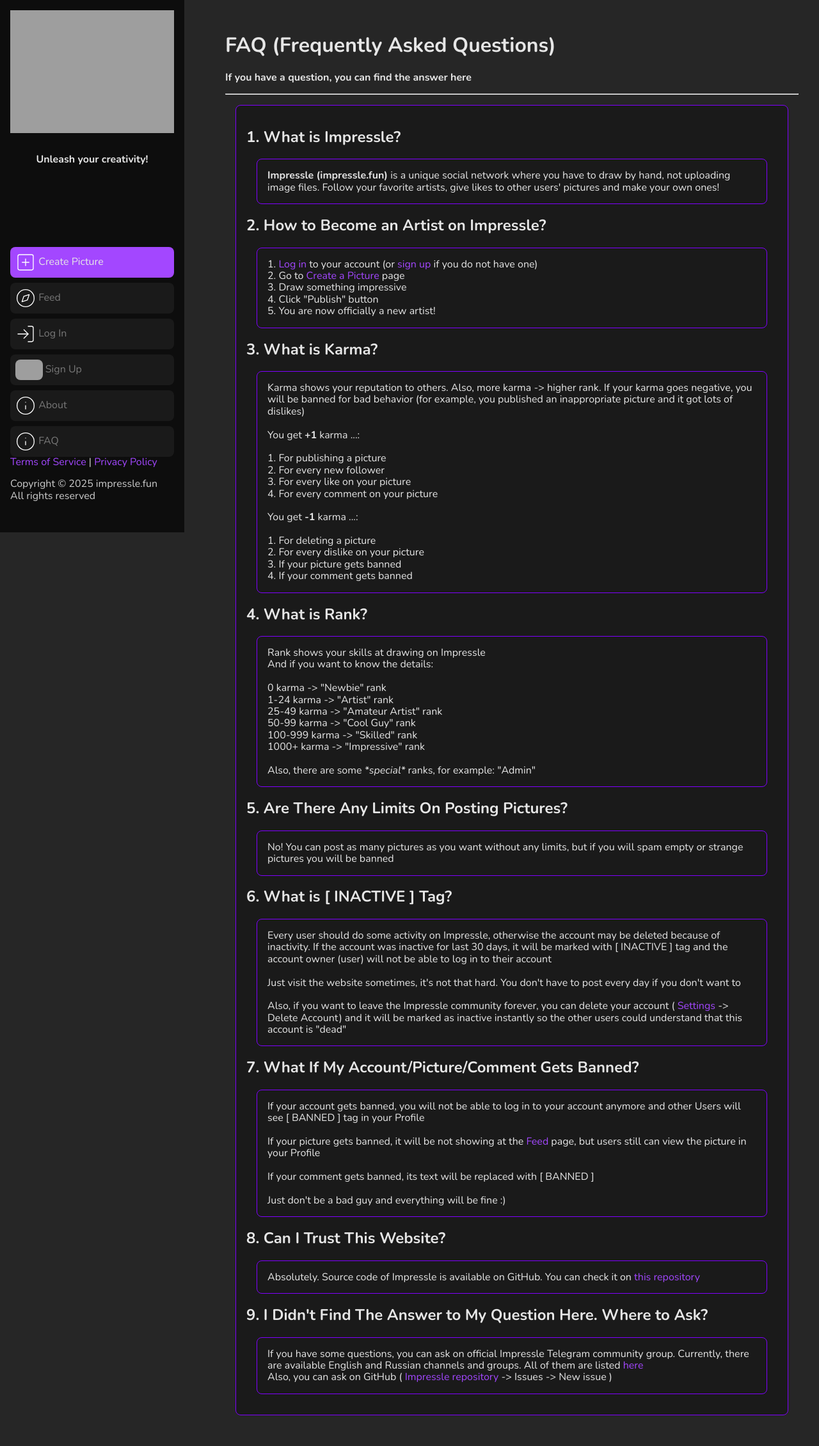
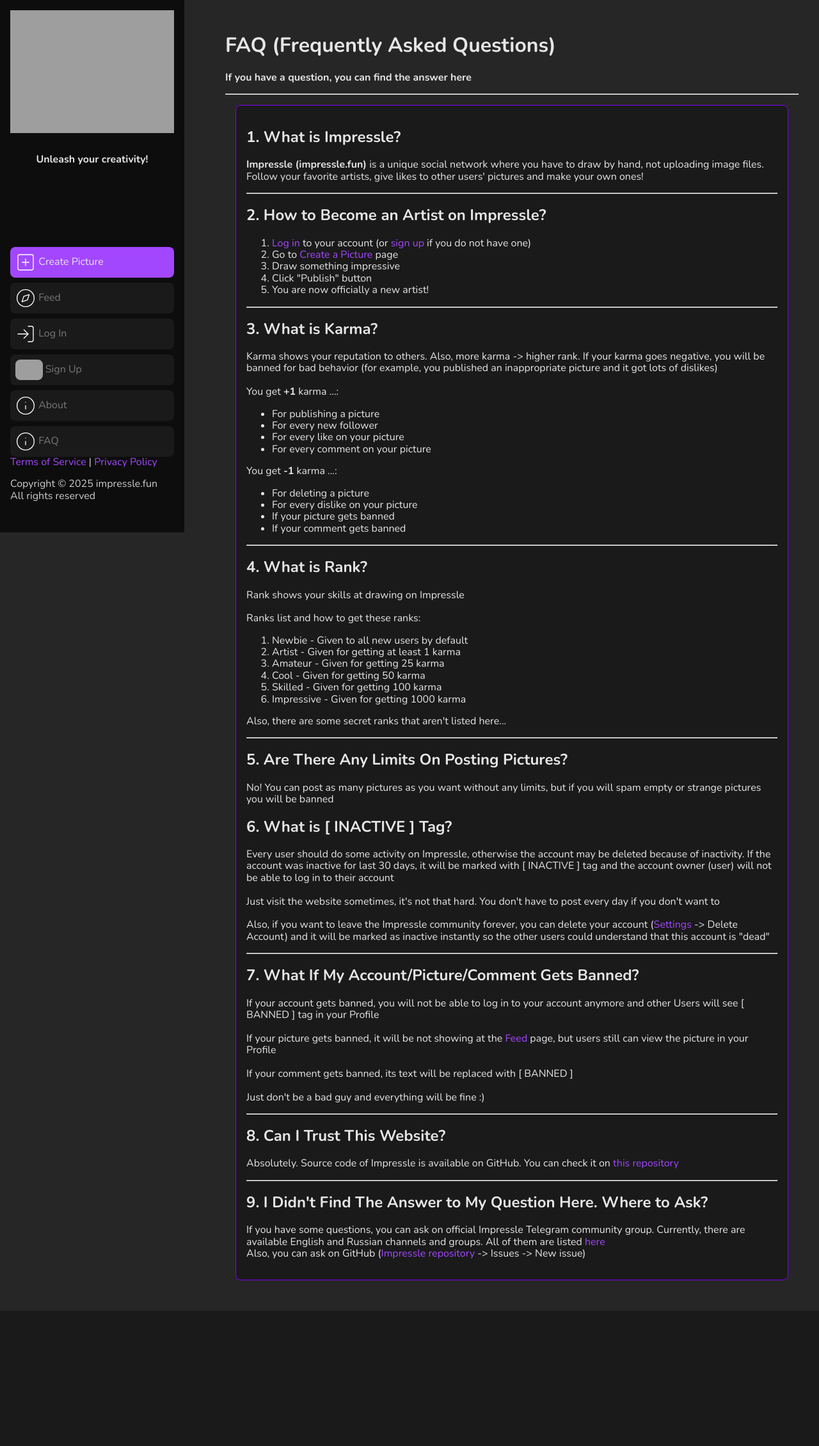
Before and after one commit to desyatkoff/impressle, a Flask app: page /faq in a window 1280 px wide. Shown: the whole page at 64% size. After the commit the page ends 2001 px from the top, so only its background shows below. Run offline with Flask 3, Linux system fonts and the light colour scheme; some libraries are stand-ins or nearby versions; grey boxes are pictures that could not be loaded.

Commit message:
UPDATE: Improved FAQ page

```diff
--- a/website/templates/faq.html
+++ b/website/templates/faq.html
@@ -24,24 +24,33 @@
         class = "card"
     >
         <div>
-            <h2 class="question">
+            <h2
+                class = "question"
+                id = "what-is-impressle"
+            >
                 1. What is Impressle?
             </h2>
 
-            <p class="card answer">
+            <p class="answer">
                 <b>Impressle (impressle.fun)</b> is a unique social network where you have to draw
                 by hand, not uploading image files. Follow your favorite artists, give likes to
                 other users' pictures and make your own ones!
             </p>
         </div>
 
+        <hr />
+
         <div>
-            <h2 class="question">
+            <h2
+                class = "question"
+                id = "how-to-become-an-artist-on-impressle"
+            >
                 2. How to Become an Artist on Impressle?
             </h2>
 
-            <p class="card answer">
-                1.
+            <p class="answer">
+                <ol>
+                    <li>
                         <a href="{{ url_for('auth.login') }}">
                             Log in
                         </a>
@@ -50,39 +59,38 @@
                             sign up
                         </a>
                         if you do not have one)
-
-                <br />
-
-                2.
+                    </li>
+                    <li>
                         Go to
                         <a href="{{ url_for('views.create_picture') }}">
                             Create a Picture
                         </a>
                         page
-
-                <br />
-
-                3.
+                    </li>
+                    <li>
                         Draw something impressive
-
-                <br />
-
-                4.
+                    </li>
+                    <li>
                         Click "Publish" button
-
-                <br />
-
-                5.
+                    </li>
+                    <li>
                         You are now officially a new artist!
+                    </li>
+                </ol>
             </p>
         </div>
 
+        <hr />
+
         <div>
-            <h2 class="question">
+            <h2
+                class = "question"
+                id = "what-is-karma"
+            >
                 3. What is Karma?
             </h2>
 
-            <p class="card answer">
+            <p class="answer">
                 Karma shows your reputation to others. Also, more karma -> higher rank. If your
                 karma goes negative, you will be banned for bad behavior (for example, you
                 published an inappropriate picture and it got lots of dislikes)
@@ -92,116 +100,108 @@
 
                 You get <b>+1</b> karma ...:
 
-                <br />
-                <br />
+                <ul>
+                    <li>
+                        For publishing a picture
+                    </li>
+                    <li>
+                        For every new follower
+                    </li>
+                    <li>
+                        For every like on your picture
+                    </li>
+                    <li>
+                        For every comment on your picture
+                    </li>
+                </ul>
 
-                1.
-                For publishing a picture
+                You get <b>-1</b> karma ...:
 
-                <br />
+                <ul>
+                    <li>
+                        For deleting a picture
+                    </li>
+                    <li>
+                        For every dislike on your picture
+                    </li>
+                    <li>
+                        If your picture gets banned
+                    </li>
+                    <li>
+                        If your comment gets banned
+                    </li>
+                </ul>
+            </p>
+        </div>
 
-                2.
-                For every new follower
+        <hr />
 
-                <br />
+        <div>
+            <h2
+                class = "question"
+                id = "what-is-rank"
+            >
+                4. What is Rank?
+            </h2>
 
-                3.
-                For every like on your picture
-
-                <br />
-
-                4.
-                For every comment on your picture
+            <p class="answer">
+                Rank shows your skills at drawing on Impressle
 
                 <br />
                 <br />
 
-                You get <b>-1</b> karma ...:
+                Ranks list and how to get these ranks:
 
-                <br />
-                <br />
+                <ol>
+                    <li>
+                        Newbie - Given to all new users by default
+                    </li>
+                    <li>
+                        Artist - Given for getting at least 1 karma
+                    </li>
+                    <li>
+                        Amateur - Given for getting 25 karma
+                    </li>
+                    <li>
+                        Cool - Given for getting 50 karma
+                    </li>
+                    <li>
+                        Skilled - Given for getting 100 karma
+                    </li>
+                    <li>
+                        Impressive - Given for getting 1000 karma
+                    </li>
+                </ol>
 
-                1.
-                For deleting a picture
-
-                <br />
-
-                2.
-                For every dislike on your picture
-
-                <br />
-
-                3.
-                If your picture gets banned
-
-                <br />
-
-                4.
-                If your comment gets banned
+                Also, there are some secret ranks that aren't listed here...
             </p>
         </div>
 
-        <div>
-            <h2 class="question">
-                4. What is Rank?
-            </h2>
-
-            <p class="card answer">
-                Rank shows your skills at drawing on Impressle
-
-                <br />
-
-                And if you want to know the details:
-
-                <br />
-                <br />
-
-                0 karma -> "Newbie" rank
-
-                <br />
-
-                1-24 karma -> "Artist" rank
-
-                <br />
-
-                25-49 karma -> "Amateur Artist" rank
-
-                <br />
-
-                50-99 karma -> "Cool Guy" rank
-
-                <br />
-
-                100-999 karma -> "Skilled" rank
-
-                <br />
-
-                1000+ karma -> "Impressive" rank
-
-                <br />
-                <br />
-
-                Also, there are some <i>*special*</i> ranks, for example: "Admin"
-            </p>
-        </div>
+        <hr />
 
         <div>
-            <h2 class="question">
+            <h2
+                class = "question"
+                id = "are-there-any-limits-on-posting-pictures"
+            >
                 5. Are There Any Limits On Posting Pictures?
             </h2>
 
-            <p class="card answer">
+            <p class="answer">
                 No! You can post as many pictures as you want without any limits,
                 but if you will spam empty or strange pictures you will be banned
             </p>
         </div>
 
         <div>
-            <h2 class="question">
+            <h2
+                class = "question"
+                id = "what-is-inactive-tag"
+            >
                 6. What is [ INACTIVE ] Tag?
             </h2>
 
-            <p class="card answer">
+            <p class="answer">
                 Every user should do some activity on Impressle, otherwise the account may be
                 deleted because of inactivity. If the account was inactive for last 30 days,
                 it will be marked with [ INACTIVE ] tag and the account owner (user) will
@@ -217,21 +217,23 @@
                 <br />
 
                 Also, if you want to leave the Impressle community forever, you can delete
-                your account
-                (<a href="{{ url_for('views.user_settings') }}">
-                    Settings
-                </a>
+                your account (<a href="{{ url_for('views.user_settings') }}">Settings</a>
                 -> Delete Account) and it will be marked as inactive instantly so the other
                 users could understand that this account is "dead"
             </p>
         </div>
 
+        <hr />
+
         <div>
-            <h2 class="question">
+            <h2
+                class = "question"
+                id = "what-if-my-account-or-picture-or-comment-gets-banned"
+            >
                 7. What If My Account/Picture/Comment Gets Banned?
             </h2>
 
-            <p class="card answer">
+            <p class="answer">
                 If your account gets banned, you will not be able to log in to your account anymore
                 and other Users will see [ BANNED ] tag in your Profile
 
@@ -256,12 +258,17 @@
             </p>
         </div>
 
+        <hr />
+
         <div>
-            <h2 class="question">
+            <h2
+                class = "question"
+                id = "can-i-trust-this-website"
+            >
                 8. Can I Trust This Website?
             </h2>
 
-            <p class="card answer">
+            <p class="answer">
                 Absolutely. Source code of Impressle is available on GitHub. You can check it on
                 <a href="https://github.com/desyatkoff/impressle">
                     this repository
@@ -269,12 +276,17 @@
             </p>
         </div>
 
+        <hr />
+
         <div>
-            <h2 class="question">
+            <h2
+                class = "question"
+                id = "i-didnt-find-the-answer-to-my-question-here-where-to-ask"
+            >
                 9. I Didn't Find The Answer to My Question Here. Where to Ask?
             </h2>
 
-            <p class="card answer">
+            <p class="answer">
                 If you have some questions, you can ask on official Impressle Telegram community
                 group. Currently, there are available English and Russian channels and groups.
                 All of them are listed
@@ -285,12 +297,8 @@
                 <br />
 
                 Also, you can ask on GitHub
-                (
-                <a href="https://github.com/desyatkoff/impressle">
-                    Impressle repository
-                </a>
-                -> Issues -> New issue
-                )
+                (<a href="https://github.com/desyatkoff/impressle">Impressle repository</a>
+                -> Issues -> New issue)
             </p>
         </div>
     </div>
```
Lines whose indentation alone changed are shown as unchanged.
